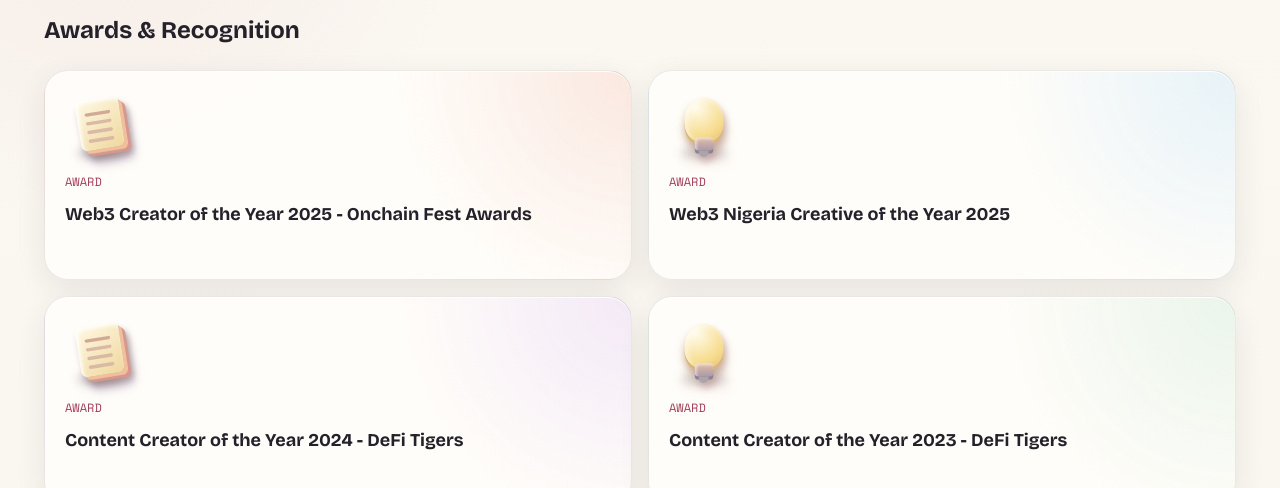
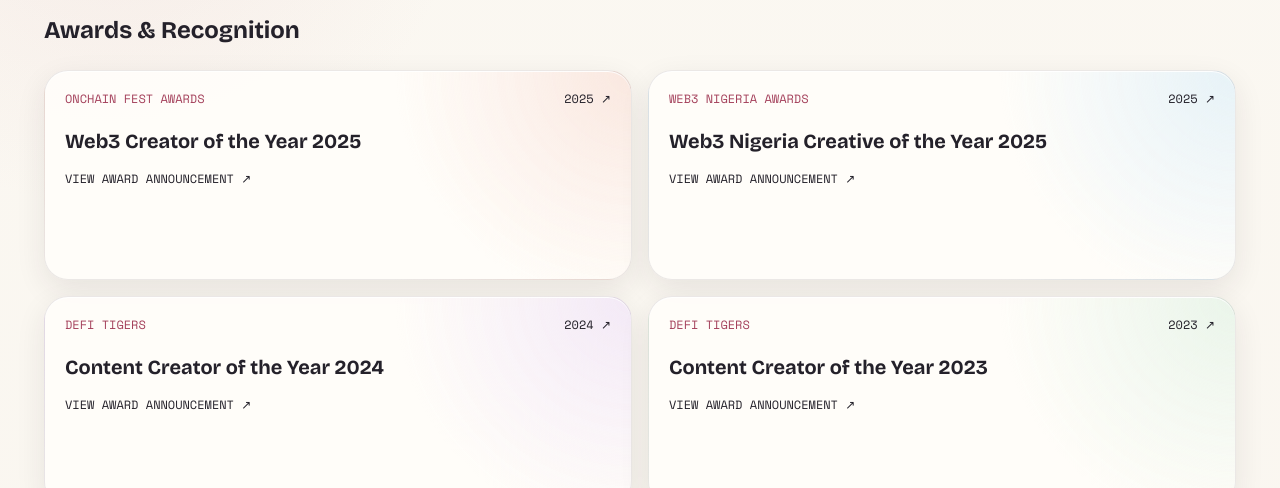
Before and after one commit to Thee-Web3-Qing/My-Portfolio, a React (Vite) app: page /experience in a window 1280 px wide. Shown: the part 320-808 px from the top of the page. Built offline with nearby package versions, Linux system fonts and the light colour scheme; no server answers.

Commit message:
Link four verified award announcements in experience page

```diff
--- a/src/pages/Experience.jsx
+++ b/src/pages/Experience.jsx
@@ -65,12 +65,12 @@
   },
 ]
 const awards = [
-  "Web3 Creator of the Year 2025 - Onchain Fest Awards",
-  "Web3 Nigeria Creative of the Year 2025",
-  "Content Creator of the Year 2024 - DeFi Tigers",
-  "Content Creator of the Year 2023 - DeFi Tigers",
-  "Base Storyteller - Sponsored to BFF Kenya representing African creators",
+  { title: "Web3 Creator of the Year 2025", organizer: "Onchain Fest Awards", link: "https://x.com/onchainfestival/status/1993585219010458081", year: "2025" },
+  { title: "Web3 Nigeria Creative of the Year 2025", organizer: "Web3 Nigeria Awards", link: "https://x.com/web3nigeria/status/2014977975410655486", year: "2025" },
+  { title: "Content Creator of the Year 2024", organizer: "DeFi Tigers", link: "https://x.com/cwembassy/status/1874712672622481887", year: "2024" },
+  { title: "Content Creator of the Year 2023", organizer: "DeFi Tigers", link: "https://x.com/cwembassy/status/1736740698647298368", year: "2023" },
 ]
+
 export default function Experience() {
   return (
     <div className="portfolio-experience pt-12 pb-24">
@@ -85,19 +85,22 @@
           Awards & Recognition
         </h2>
         <div className="grid sm:grid-cols-2 gap-4">
-          {awards.map((award, index) => (
-            <div
-              key={index}
-              className="portfolio-award-card noise-card border border-ink rounded-blob p-5 bg-white/60"
+          {awards.map((award) => (
+            <a
+              key={award.link}
+              href={award.link}
+              target="_blank"
+              rel="noopener noreferrer"
+              className="portfolio-award-card portfolio-award-linked group border border-ink rounded-blob p-5 bg-white/60 block"
+              aria-label={`View announcement for ${award.title}`}
             >
-              <ClayArtifact kind={index % 2 ? 'bulb' : 'sheets'} />
-              <span className="font-mono text-xs uppercase text-coral">
-                Award
-              </span>
-              <p className="font-display text-lg font-bold mt-2">
-                {award}
-              </p>
-            </div>
+              <div className="flex items-center justify-between gap-3">
+                <span className="font-mono text-xs uppercase text-coral">{award.organizer}</span>
+                <span className="font-mono text-xs">{award.year} ↗</span>
+              </div>
+              <h3 className="font-display text-xl font-bold mt-5 group-hover:underline">{award.title}</h3>
+              <p className="font-mono text-xs uppercase mt-4">View award announcement ↗</p>
+            </a>
           ))}
         </div>
       </section>
```
